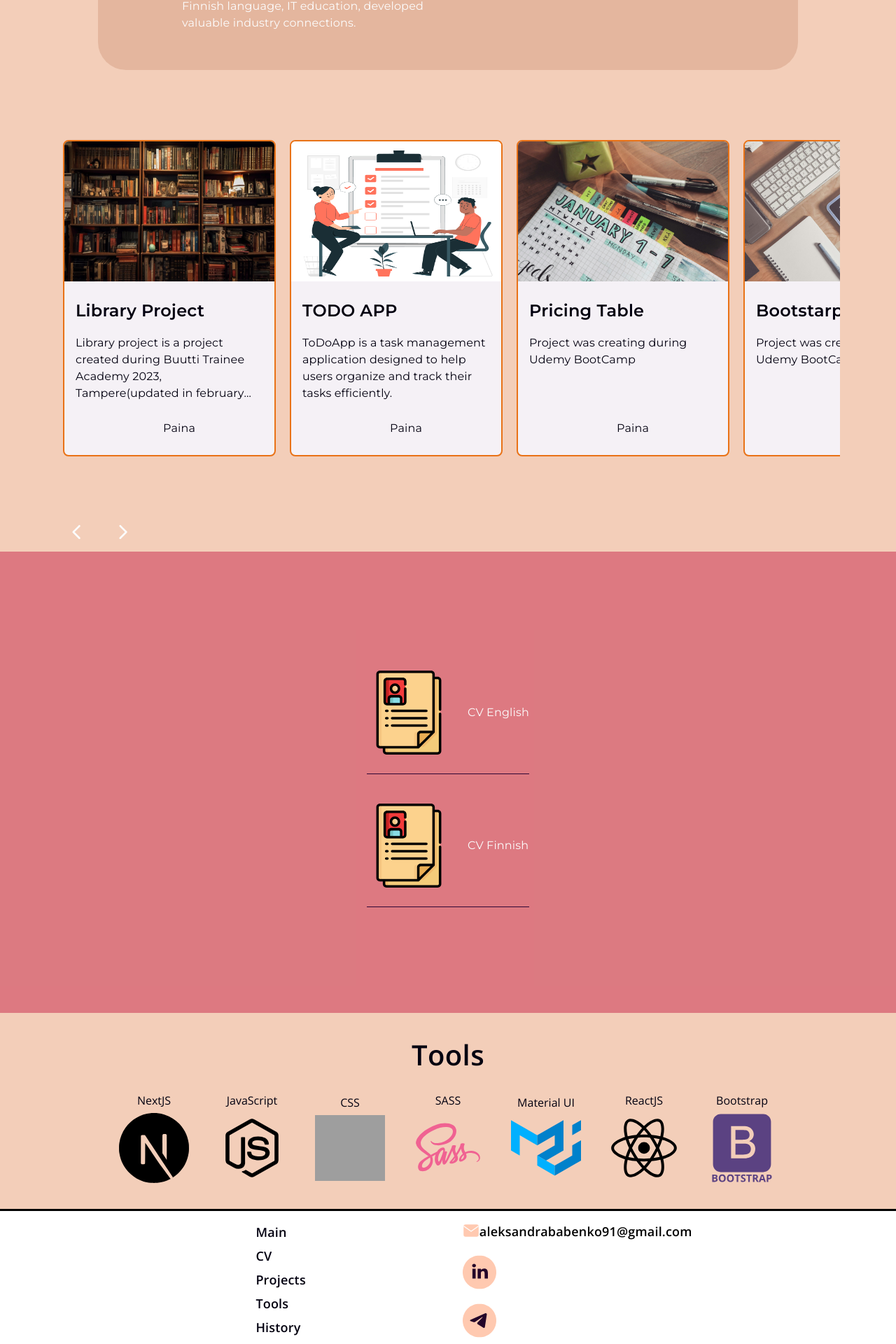
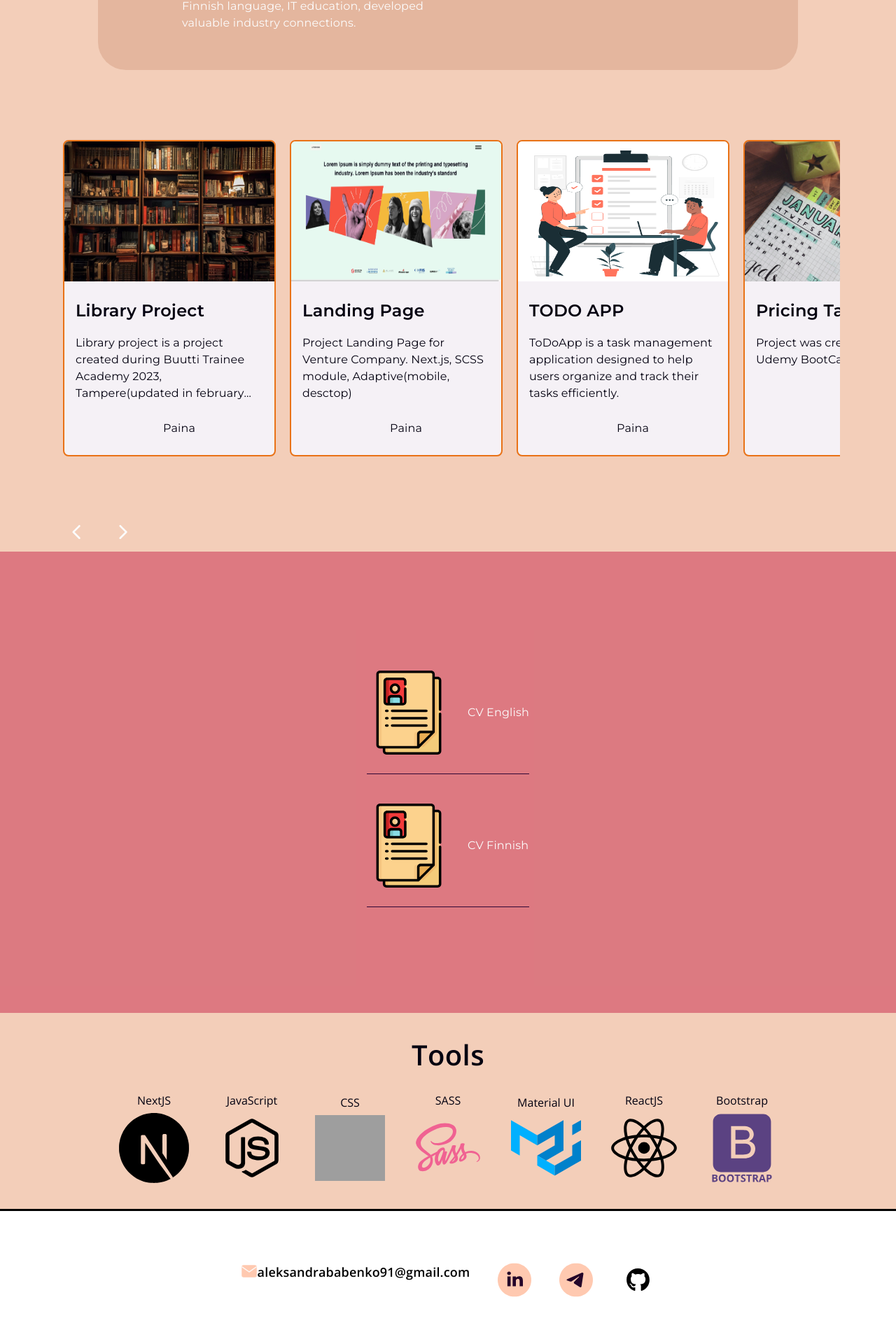
Before and after one commit to aleksandrababenko91/Portfolio-aleksandra, a Next.js app: page / in a window 1280 px wide. Shown: the part 1895-3815 px from the top of the page at 70% size. Built offline with nearby package versions, Linux system fonts and the light colour scheme; grey boxes are pictures that could not be loaded.

Commit message:
fixed projects list

```diff
--- a/package.json
+++ b/package.json
@@ -7,9 +7,7 @@
     "dev": "next dev",
     "build": "next build",
     "start": "next start",
-    "lint": "next lint",
-    "predeploy": "npm run build",
-    "deploy": "gh-pages -d build"
+    "lint": "next lint"
   },
   "dependencies": {
     "aos": "^2.3.4",
--- a/src/components/ProjectSection/items.js
+++ b/src/components/ProjectSection/items.js
@@ -5,7 +5,15 @@ export const items = [
     height: "200",
     title: "Library Project",
     description: "Library project is a project created during Buutti Trainee Academy 2023, Tampere(updated in february 2024)) ",
-    link: "https://github.com/aleksandrababenko91/libraryApp-updated",
+    link: "https://library-ivory-one.vercel.app/",
+  },
+  {
+    img: "/images/landing.png",
+    width: "300",
+    height: "200",
+    title: "Landing Page",
+    description: "Project Landing Page for Venture Company. Next.js, SCSS module, Adaptive(mobile, desctop)",
+    link: "https://landing-page-delta-orpin.vercel.app/",
   },
   {
     img: "/images/task.jpg",
--- a/src/components/shared/Footer/Footer.jsx
+++ b/src/components/shared/Footer/Footer.jsx
@@ -1,7 +1,7 @@
 import SocialIcons from "../SocialIcons/SocialIcons";
 import styles from './footer.module.scss';
 import { v4 as uuidv4 } from 'uuid';
-import{items} from './items';
+import {items} from './items';
 import '../../../app/styles/global.scss'
 import MenuSection from "./MenuSection/MenuSection";
 import Image from "next/image";
@@ -12,9 +12,9 @@ export default function Footer () {
   return(
     <footer>
       <div className={styles.footer}>
-        <div className={styles.links}>
+        {/* <div className={styles.links}>
           <MenuSection />
-        </div>
+        </div> */}
         <div className={styles.icon}>
           {items.map((item) => {
             return <SocialIcons key={uuidv4()}  item={item}/>
--- a/src/components/shared/Footer/footer.module.scss
+++ b/src/components/shared/Footer/footer.module.scss
@@ -33,7 +33,7 @@
 .icon {
   width: fit-content;
   display: flex;
-  flex-direction: column;
+  flex-direction: row;
   flex-wrap: wrap;
-  gap: 20px;
+  gap: 40px;
 }
--- a/src/components/shared/Footer/items.js
+++ b/src/components/shared/Footer/items.js
@@ -15,5 +15,10 @@ export const items = [
     image: "/icons/telegram.svg",
     url: "https://www.linkedin.com/in/aleksandra-babenko"
   },
+  {
+    name: "GitHub",
+    image: "/icons/git.svg",
+    url: "https://github.com/aleksandrababenko91"
+  },
 
 ];
```
Also changed, not shown: public/icons/git.svg (added), public/images/landing.png (added).
